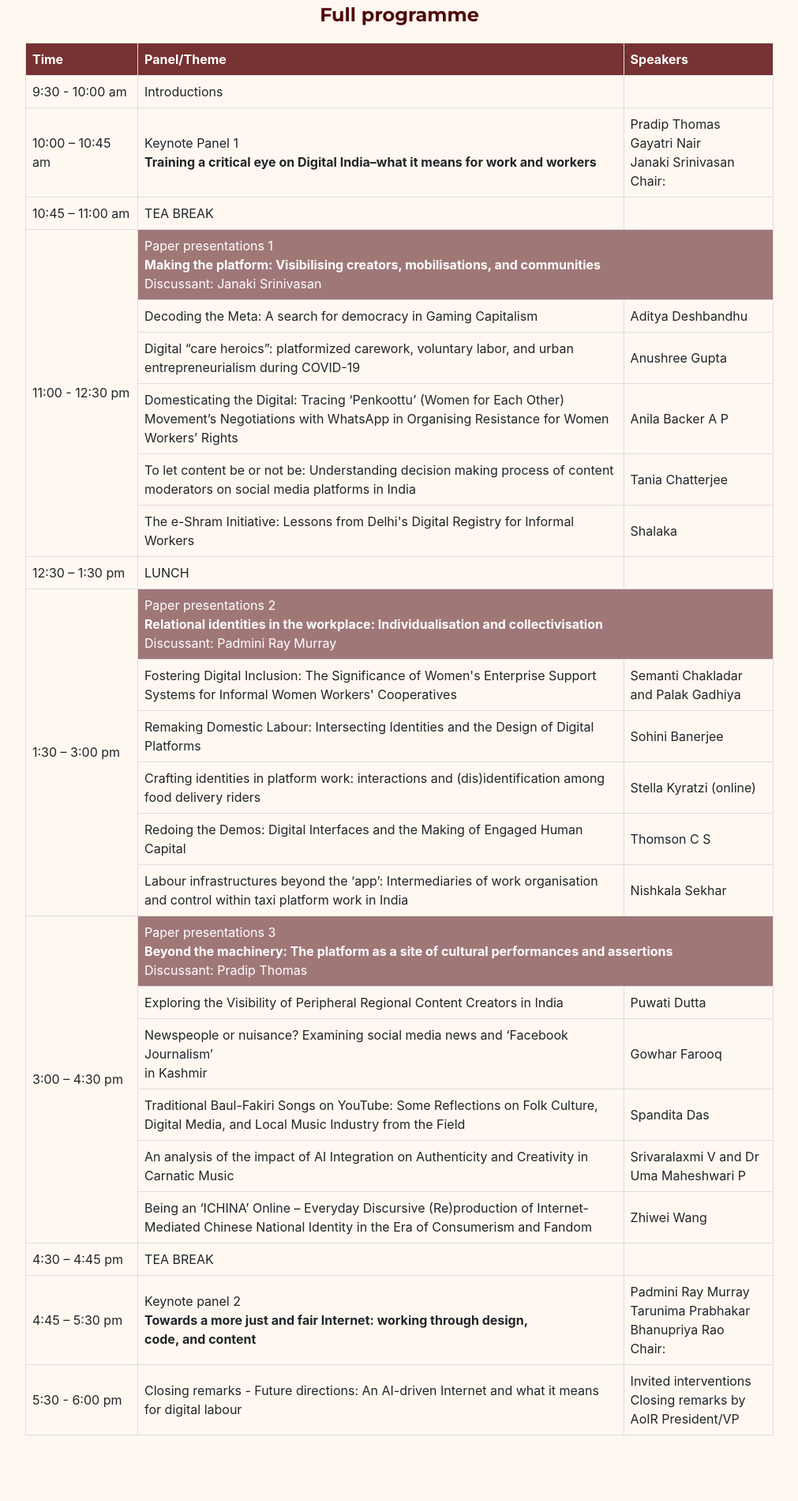
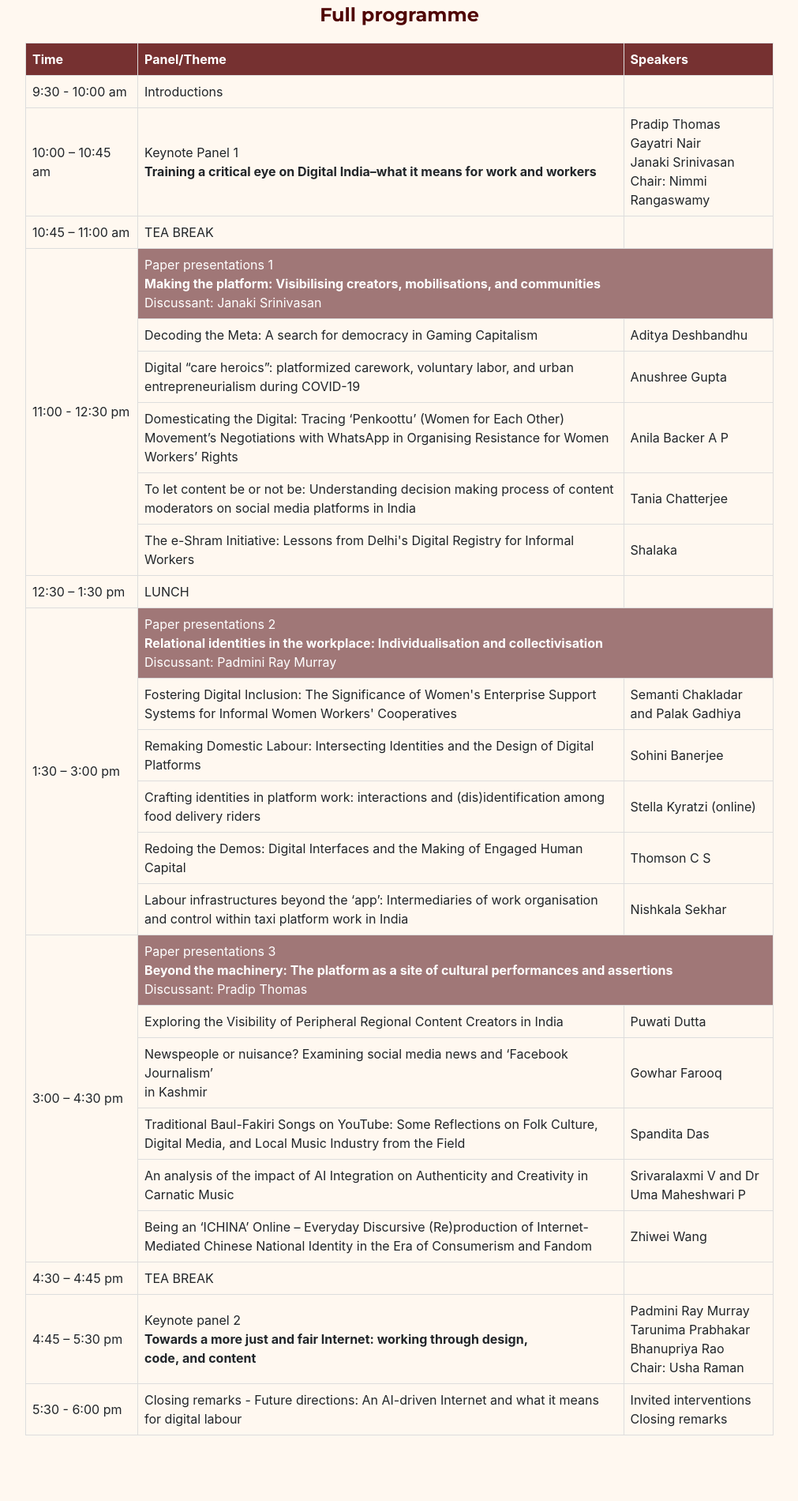
Before and after one commit to aoirhyd2024/aoirhyd2024, a website: page index.html in a window 1280 px wide. Shown: the part 3240-5140 px from the top of the page at 79% size, without its empty margins (150-1161 px from the left). Drawn offline with Linux system fonts and the light colour scheme; files whose address does not match are found by name.

Commit message:
added chairs of keynote panels

```diff
--- a/index.html
+++ b/index.html
@@ -385,7 +385,7 @@
                     Pradip Thomas<br />
                     Gayatri Nair<br />
                     Janaki Srinivasan<br />
-                    Chair:
+                    Chair: Nimmi Rangaswamy
                 </td>
             </tr>
             <tr>
@@ -507,7 +507,7 @@
                     Padmini Ray Murray<br />
                     Tarunima Prabhakar<br />
 					Bhanupriya Rao<br />
-                    Chair:
+                    Chair: Usha Raman
                 </td>
             </tr>
             <tr>
@@ -515,7 +515,7 @@
                 <td class="panel-desc">Closing remarks - Future directions: An AI-driven Internet and what it means for digital labour</td>
                 <td class="panel-speakers">
                     Invited interventions<br />
-                    Closing remarks by AoIR President/VP
+                    Closing remarks
                 </td>
             </tr>
         </tbody>
```
